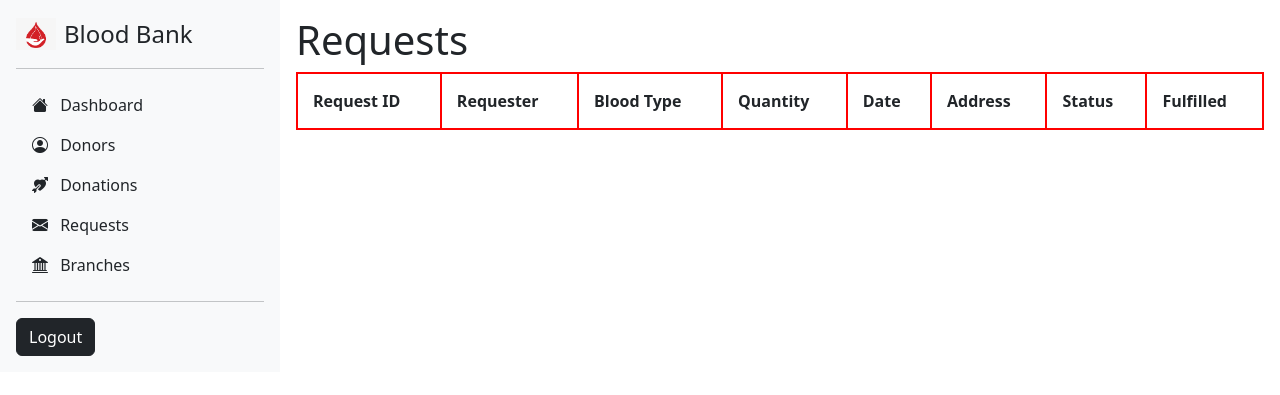
After one commit to pureskill714/ICT2103-Project, a Flask app: template templates/requests.html in a window 1280 px wide. The commit adds this page. Shown: the top 395 px of the page. Run offline with Flask 2, Linux system fonts and the light colour scheme; the template is opened without the code that fills it, so the values that code supplies are empty; parts of the project's set-up code (start-up, migrations or seed data) failed here and were passed over; some libraries are stand-ins or nearby versions.

Commit message:
Add donations, requests and branches page
Also added icons for nav

```diff
--- a/database/mariadb.py
+++ b/database/mariadb.py
@@ -2,7 +2,7 @@ import os
 import sys
 
 import mariadb
-from database.models import BloodDonation, Donor, User
+from database.models import BloodDonation, BloodRequest, Branch, Donor, User
 
 TABLE_DONOR = 'Donor'
 TABLE_BLOODTYPE = 'BloodType'
@@ -10,6 +10,7 @@ TABLE_BLOODDONATION = 'BloodDonation'
 TABLE_LABTEST = 'LabTest'
 TABLE_BLOODREQUEST = 'BloodRequest'
 TABLE_USER = 'User'
+TABLE_BRANCH = 'Branch'
 
 class MariaDBBackend:
     def __init__(self):
@@ -60,7 +61,7 @@ class MariaDBBackend:
 
     def getAllDonors(self):
         '''Query list of all donors'''
-        self._cursor.execute(f'SELECT d.nric, d.name, d.dateOfBirth, d.contactNo, d.bloodTypeId, d.registrationDate, bt.type FROM {TABLE_DONOR} d INNER JOIN {TABLE_BLOODTYPE} bt ON d.BloodTypeId=bt.id')
+        self._cursor.execute(f'SELECT d.*, bt.type FROM {TABLE_DONOR} d INNER JOIN {TABLE_BLOODTYPE} bt ON d.BloodTypeId=bt.id')
         return [Donor.fromTuple(d) for d in self._cursor.fetchall()]
 
     def getDonorByNRIC(self, nric: str):
@@ -93,3 +94,18 @@ class MariaDBBackend:
         '''Delete donor by NRIC'''
         statement = f'DELETE FROM {TABLE_DONOR} WHERE nric=?'
         self._cursor.execute(statement, (nric,))
+
+    def getAllBloodDonations(self):
+        '''Query list of all blood donations'''
+        self._cursor.execute(f'SELECT d.*, b.name, u.username FROM {TABLE_BLOODDONATION} d INNER JOIN {TABLE_BRANCH} b ON d.branchId=b.id INNER JOIN {TABLE_USER} u ON d.recordedBy=u.id')
+        return [BloodDonation.fromTuple(bd) for bd in self._cursor.fetchall()]
+
+    def getAllBloodRequests(self):
+        '''Query list of all blood requests'''
+        self._cursor.execute(f'SELECT br.*, u.username, bt.type FROM {TABLE_BLOODREQUEST} br INNER JOIN {TABLE_BLOODTYPE} bt ON br.bloodTypeId=bt.id INNER JOIN {TABLE_USER} u ON br.requesterId=u.id')
+        return [BloodRequest.fromTuple(br) for br in self._cursor.fetchall()]
+
+    def getAllBranches(self):
+        '''Query list of all blood bank branches'''
+        self._cursor.execute(f'SELECT * FROM {TABLE_BRANCH}')
+        return [Branch.fromTuple(br) for br in self._cursor.fetchall()]
--- a/main.py
+++ b/main.py
@@ -59,8 +59,26 @@ def login():
 @app.route('/donors')
 @login_required
 def donors():
-    donorList = db.getAllDonors()
-    return render_template('donors.html', donors = donorList)
+    donors = db.getAllDonors()
+    return render_template('donors.html', donors = donors)
+
+@app.route('/donations')
+@login_required
+def donations():
+    donations = db.getAllBloodDonations()
+    return render_template('donations.html', donations = donations)
+
+@app.route('/requests')
+@login_required
+def requests():
+    requests = db.getAllBloodRequests()
+    return render_template('requests.html', requests = requests)
+
+@app.route('/branches')
+@login_required
+def branches():
+    branches = db.getAllBranches()
+    return render_template('branches.html', branches = branches)
 
 @app.route('/logout', methods=['GET', 'POST'])
 @login_required
--- a/static/css/common.css
+++ b/static/css/common.css
@@ -2,3 +2,14 @@ body {
     margin: 0;
     font-family: sans-serif;
 }
+
+table {
+    border-collapse: collapse;
+    width: 100%;
+}
+
+th,
+td {
+    border: 2px solid red !important;
+    padding: 15px;
+}
--- a/templates/base.html
+++ b/templates/base.html
@@ -10,6 +10,8 @@
     <!-- Bootstrap CSS -->
     <link href="https://cdn.jsdelivr.net/npm/bootstrap@5.2.2/dist/css/bootstrap.min.css" rel="stylesheet"
         integrity="sha384-Zenh87qX5JnK2Jl0vWa8Ck2rdkQ2Bzep5IDxbcnCeuOxjzrPF/et3URy9Bv1WTRi" crossorigin="anonymous">
+    <!-- Boostrap Icons -->
+    <link rel="stylesheet" href="https://cdn.jsdelivr.net/npm/bootstrap-icons@1.9.1/font/bootstrap-icons.css">
 
     {% block head %}{% endblock %}
 </head>
--- a/templates/dashboard_staff.html
+++ b/templates/dashboard_staff.html
@@ -1,13 +1,15 @@
 {% extends 'base.html' %}
 
-{% block head %}{% endblock %}
+{% block head %}
+<title>Blood Bank: Dashboard</title>
+{% endblock %}
 
 {% block body %}
 <div class="d-flex flex-row">
     <div>
         {% include 'nav.html' %}
     </div>
-    <div class="flex-grow-1">
+    <div class="flex-grow-1 p-3">
         <div class="container">
             <h3>Dashboard</h3>
             <div class="row mb-3">
--- a/templates/nav.html
+++ b/templates/nav.html
@@ -1,17 +1,3 @@
-<!-- SVG for navbar icons -->
-<svg xmlns="http://www.w3.org/2000/svg" style="display: none;">
-    <symbol id="home" viewBox="0 0 16 16">
-        <path
-            d="M8.354 1.146a.5.5 0 0 0-.708 0l-6 6A.5.5 0 0 0 1.5 7.5v7a.5.5 0 0 0 .5.5h4.5a.5.5 0 0 0 .5-.5v-4h2v4a.5.5 0 0 0 .5.5H14a.5.5 0 0 0 .5-.5v-7a.5.5 0 0 0-.146-.354L13 5.793V2.5a.5.5 0 0 0-.5-.5h-1a.5.5 0 0 0-.5.5v1.293L8.354 1.146zM2.5 14V7.707l5.5-5.5 5.5 5.5V14H10v-4a.5.5 0 0 0-.5-.5h-3a.5.5 0 0 0-.5.5v4H2.5z" />
-    </symbol>
-    <symbol id="people-circle" viewBox="0 0 16 16">
-        <path d="M11 6a3 3 0 1 1-6 0 3 3 0 0 1 6 0z" />
-        <path fill-rule="evenodd"
-            d="M0 8a8 8 0 1 1 16 0A8 8 0 0 1 0 8zm8-7a7 7 0 0 0-5.468 11.37C3.242 11.226 4.805 10 8 10s4.757 1.225 5.468 2.37A7 7 0 0 0 8 1z" />
-    </symbol>
-
-</svg>
-
 <!-- Navbar -->
 <div class="d-flex flex-column flex-shrink-0 p-3 bg-light" style="width: 280px;">
     <a href="/" class="d-flex align-items-center mb-3 mb-md-0 me-md-auto link-dark text-decoration-none">
@@ -21,33 +7,32 @@
     <hr>
     <ul class="nav nav-pills flex-column mb-auto">
         <li class="nav-item">
-            <a href="/" class="nav-link active" aria-current="page">
-                <svg class="bi pe-none me-2" width="16" height="16">
-                    <use xlink:href="#home" />
-                </svg>
-                Home
+            <a href="/" class="nav-link {{ 'active' if url_for(request.endpoint) == '/' else 'link-dark' }}" aria-current="page">
+                <i class="bi bi-house-fill me-2"></i>
+                Dashboard
             </a>
         </li>
         <li>
-            <a href="/donors" class="nav-link link-dark">
-                <svg class="bi pe-none me-2" width="16" height="16">
-                    <use xlink:href="#people-circle" />
-                </svg>
+            <a href="/donors" class="nav-link {{ 'active' if url_for(request.endpoint) == '/donors' else 'link-dark' }}">
+                <i class="bi bi-person-circle me-2"></i>
                 Donors
             </a>
         </li>
         <li>
-            <a href="/donations" class="nav-link link-dark">
+            <a href="/donations" class="nav-link {{ 'active' if url_for(request.endpoint) == '/donations' else 'link-dark' }}">
+                <i class="bi bi-arrow-through-heart-fill me-2"></i>
                 Donations
             </a>
         </li>
         <li>
-            <a href="/requests" class="nav-link link-dark">
+            <a href="/requests" class="nav-link {{ 'active' if url_for(request.endpoint) == '/requests' else 'link-dark' }}">
+                <i class="bi bi-envelope-fill me-2"></i>
                 Requests
             </a>
         </li>
         <li>
-            <a href="/branches" class="nav-link link-dark">
+            <a href="/branches" class="nav-link {{ 'active' if url_for(request.endpoint) == '/branches' else 'link-dark' }}">
+                <i class="bi bi-bank2 me-2"></i>
                 Branches
             </a>
         </li>
--- /dev/null
+++ b/templates/requests.html
@@ -0,0 +1,41 @@
+{% extends 'base.html' %}
+
+{% block head %}
+<title>Blood Bank: Blood Requests</title>
+{% endblock %}
+
+{% block body %}
+<div class="d-flex flex-row">
+    <div>
+        {% include 'nav.html' %}
+    </div>
+    <div class="flex-grow-1 p-3">
+        <h1>Requests</h1>
+        <table>
+            <tr>
+                <th>Request ID</th>
+                <th>Requester</th>
+                <th>Blood Type</th>
+                <th>Quantity</th>
+                <th>Date</th>
+                <th>Address</th>
+                <th>Status</th>
+                <th>Fulfilled</th>
+            </tr>
+            <tr>
+                {% for request in requests %}
+                <td>{{ request.id }}</td>
+                <td>{{ request.requestorUsername }}</td>
+                <td>{{ request.bloodType }}</td>
+                <td>{{ request.quantity }}</td>
+                <td>{{ request.date }}</td>
+                <td>{{ request.address }}</td>
+                <td>{{ request.status }}</td>
+                <td>{{ request.fulfilled }}</td>
+            </tr>
+            {% endfor %}
+
+        </table>
+    </div>
+</div>
+{% endblock %}
```
Also changed, not shown: database/models.py (+41 -7 lines), templates/branches.html (added, +33 -0 lines), templates/donations.html (added, +37 -0 lines), templates/donors.html (+2 -14 lines), 1 other file.
